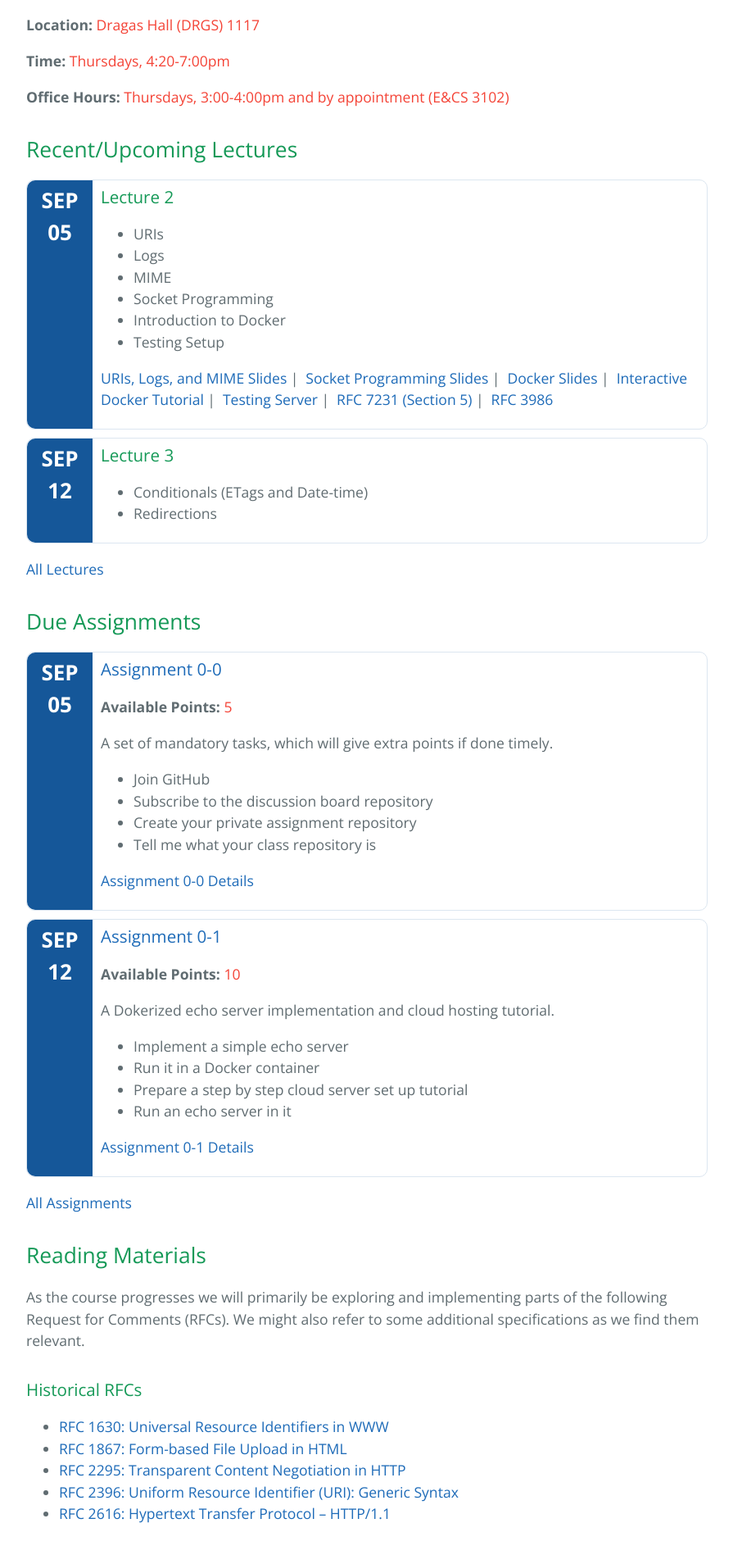
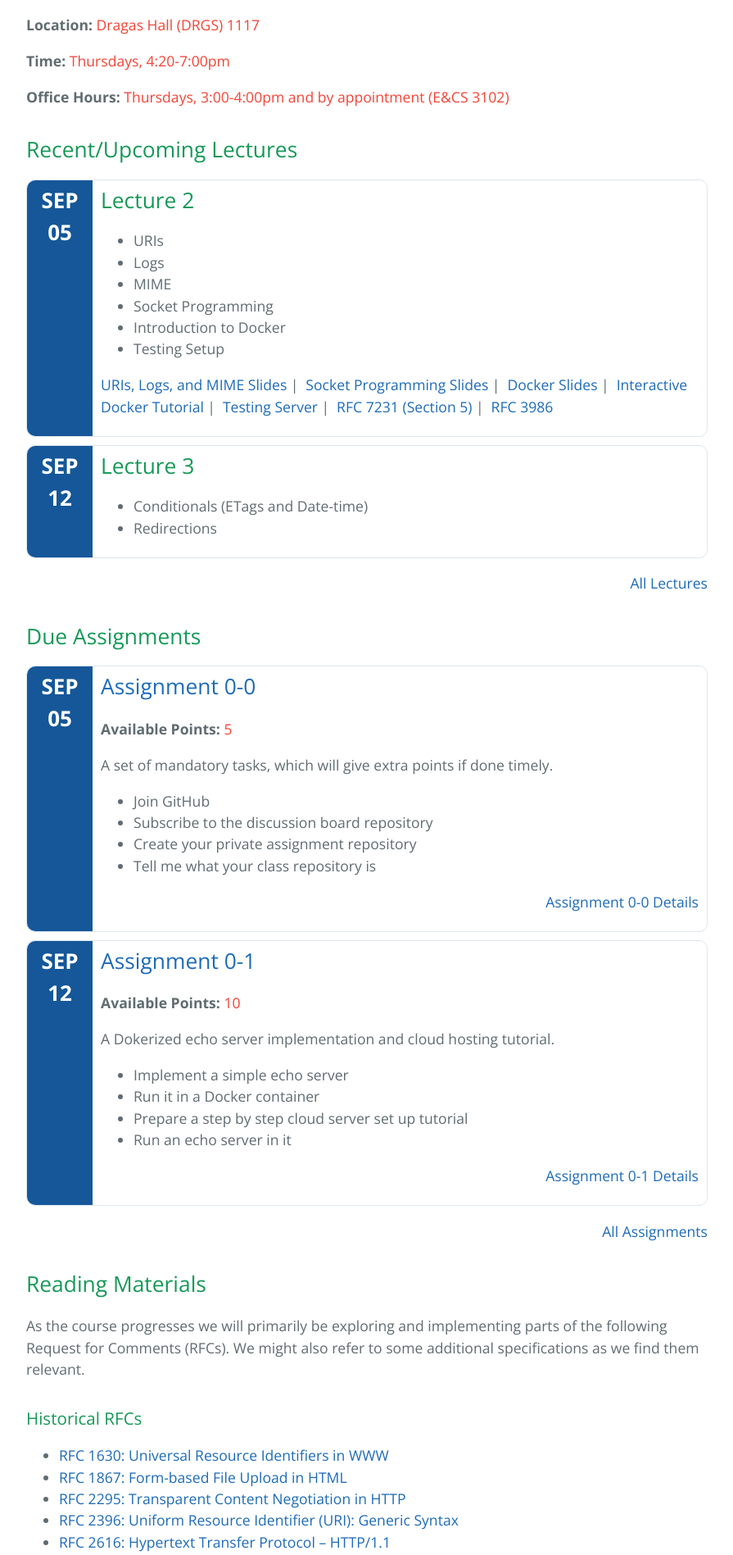
Before and after one commit to cs531-f19/cs531-f19.github.io, a Jekyll site: the page built from index.md, in a window 1280 px wide. Shown: the part 696-2593 px from the top of the page at 82% size, without its empty margins (192-1087 px from the left). Built offline with Jekyll 4.4.1, drawn with Linux system fonts in a browser that asks for light colours; the repository's description, which GitHub fills in, is left out.

Commit message:
Align expand links to right

```diff
--- a/_includes/card.md
+++ b/_includes/card.md
@@ -9,10 +9,10 @@
   </div>
   <div class="details">
     {%- if include.type == "assignment" %}
-    <h3><a href="/assignments/{{ include.item.title | slugify }}">{{ include.item.title }}</a></h3>
+    <h2><a href="/assignments/{{ include.item.title | slugify }}">{{ include.item.title }}</a></h2>
     <p><strong>Available Points:</strong> <span class="important">{{ include.item.points }}</span></p>
     {%- else %}
-    <h3>{{ include.item.title }}</h3>
+    <h2>{{ include.item.title }}</h2>
     {%- endif %}
     {%- if include.item.description %}
     <p>{{ include.item.description }}</p>
--- a/assets/css/style.scss
+++ b/assets/css/style.scss
@@ -79,3 +79,7 @@
   padding-top: 1rem;
   text-align: center;
 }
+
+p.expand {
+  text-align: right;
+}
--- a/index.md
+++ b/index.md
@@ -17,7 +17,7 @@ permalink: /
 {% include card.md item=lecture type="lecture" %}
 {%- endfor %}
 
-[All Lectures]({{ '/lectures/' | relative_url }})
+<p class="expand"><a href="{{ '/lectures/' | relative_url }}">All Lectures</a></p>
 {%- endif %}
 
 {%- assign featured_assignments = site.data.assignments | where: 'featured', true %}
@@ -28,7 +28,7 @@ permalink: /
 {% include card.md item=assignment type="assignment" %}
 {%- endfor %}
 
-[All Assignments]({{ '/assignments/' | relative_url }})
+<p class="expand"><a href="{{ '/assignments/' | relative_url }}">All Assignments</a></p>
 {%- endif %}
 
 {% include readings.md %}
```
